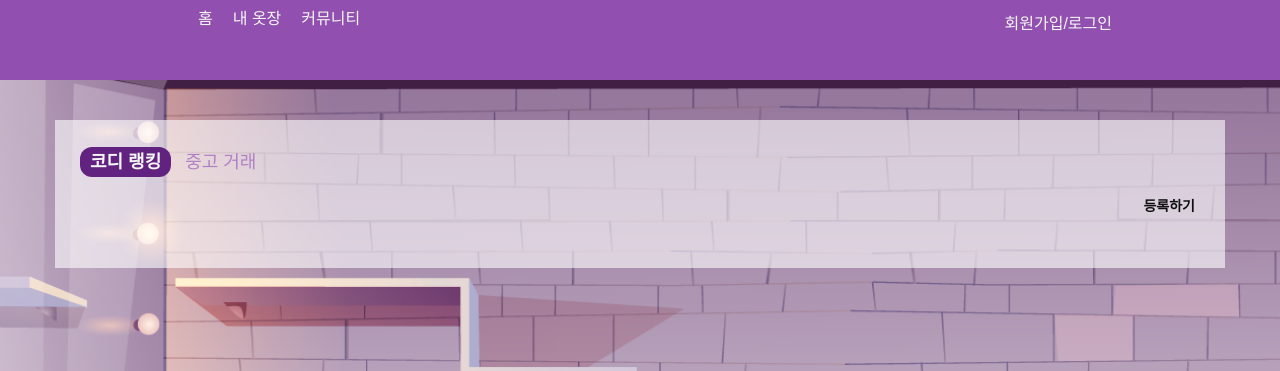
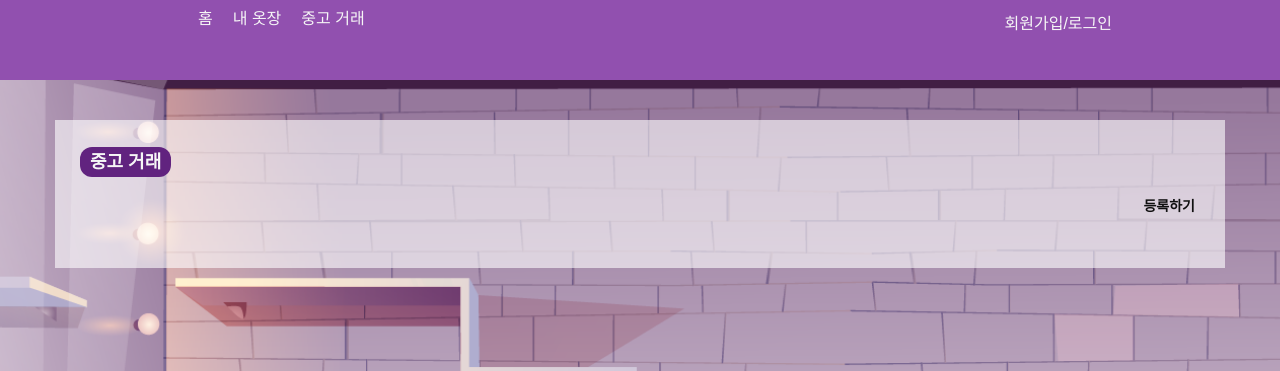
Before and after one commit to dsyhwk1016/MyCloset, a Flask app: page /trade/ in a window 1280 px wide. Shown: the top 371 px of the page. Run offline with Flask 2, Linux system fonts and the light colour scheme; data that the repository does not hold is empty; some libraries are stand-ins or nearby versions; some web fonts are replaced.

Commit message:
코디 랭킹 삭제

```diff
--- a/templates/changepw.html
+++ b/templates/changepw.html
@@ -35,7 +35,7 @@
         <ul class="left-nav">
             <li><a href="/">홈</a></li>
             <li><a href="/mycloset">내 옷장</a></li>
-            <li><a href="/ootd">커뮤니티</a></li>
+            <li><a href="/trade">중고 거래</a></li>
         </ul>
         <div class="right-nav">
             {% if logged %}
--- a/templates/closet.html
+++ b/templates/closet.html
@@ -605,7 +605,7 @@
                 <a class="nav-link" href="/mycloset">내 옷장 <span class="sr-only">(current)</span></a>
             </li>
             <li class="nav-item">
-                <a class="nav-link" href="/ootd">커뮤니티</a>
+                <a class="nav-link" href="/trade">중고 거래</a>
             </li>
 
         </ul>
--- a/templates/head.html
+++ b/templates/head.html
@@ -29,7 +29,7 @@
             <ul class="left-nav">
                 <li><a href="/">홈</a></li>
                 <li><a href="/mycloset">내 옷장</a></li>
-                <li><a href="/ootd">커뮤니티</a></li>
+                <li><a href="/trade">중고 거래</a></li>
             </ul>
             <div class="right-nav">
                 {% if logged %}
--- a/templates/index.html
+++ b/templates/index.html
@@ -33,7 +33,7 @@
         <ul class="left-nav">
             <li><a href="/">홈</a></li>
             <li><a href="/mycloset">내 옷장</a></li>
-            <li><a href="/ootd">커뮤니티</a></li>
+            <li><a href="/trade">중고 거래</a></li>
         </ul>
         <div class="right-nav">
             {% if logged %}
--- a/templates/login.html
+++ b/templates/login.html
@@ -35,7 +35,7 @@
     <ul class="left-nav">
       <li><a href="/">홈</a></li>
       <li><a href="/mycloset">내 옷장</a></li>
-      <li><a href="/ootd">커뮤니티</a></li>
+      <li><a href="/trade">중고 거래</a></li>
     </ul>
     <div class="right-nav">
       <a href="/login/login_page">회원가입/로그인</a>
--- a/templates/trade_list.html
+++ b/templates/trade_list.html
@@ -58,8 +58,8 @@ window.addEventListener('scroll',function(){
   </div>
 <div class="container">
     <nav class="nav">
-        <a class="nav-link active" href="/ootd">코디 랭킹</a>
-        <a class="nav-link" href="/trade">중고 거래</a>
+{#        <a class="nav-link" href="/ootd">코디 랭킹</a>#}
+        <a class="nav-link active" href="/trade">중고 거래</a>
     </nav>
     <section class="trade_list">
 		<div class="newtrade_wrap"><a class="new_trade" href='/trade/write'>등록하기</a></div>
```
Also changed, not shown: templates/community.html (+5 -5 lines).
